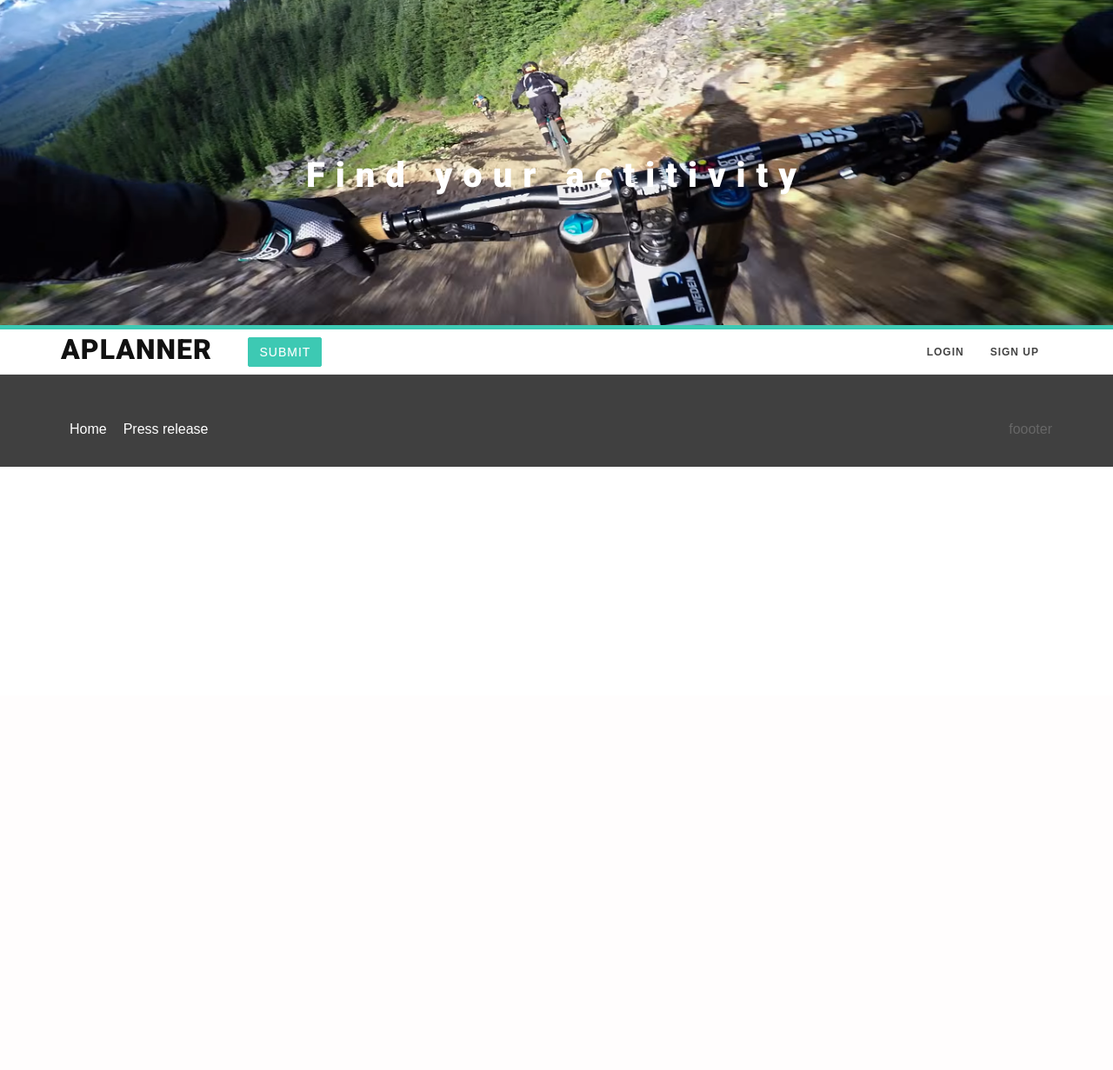
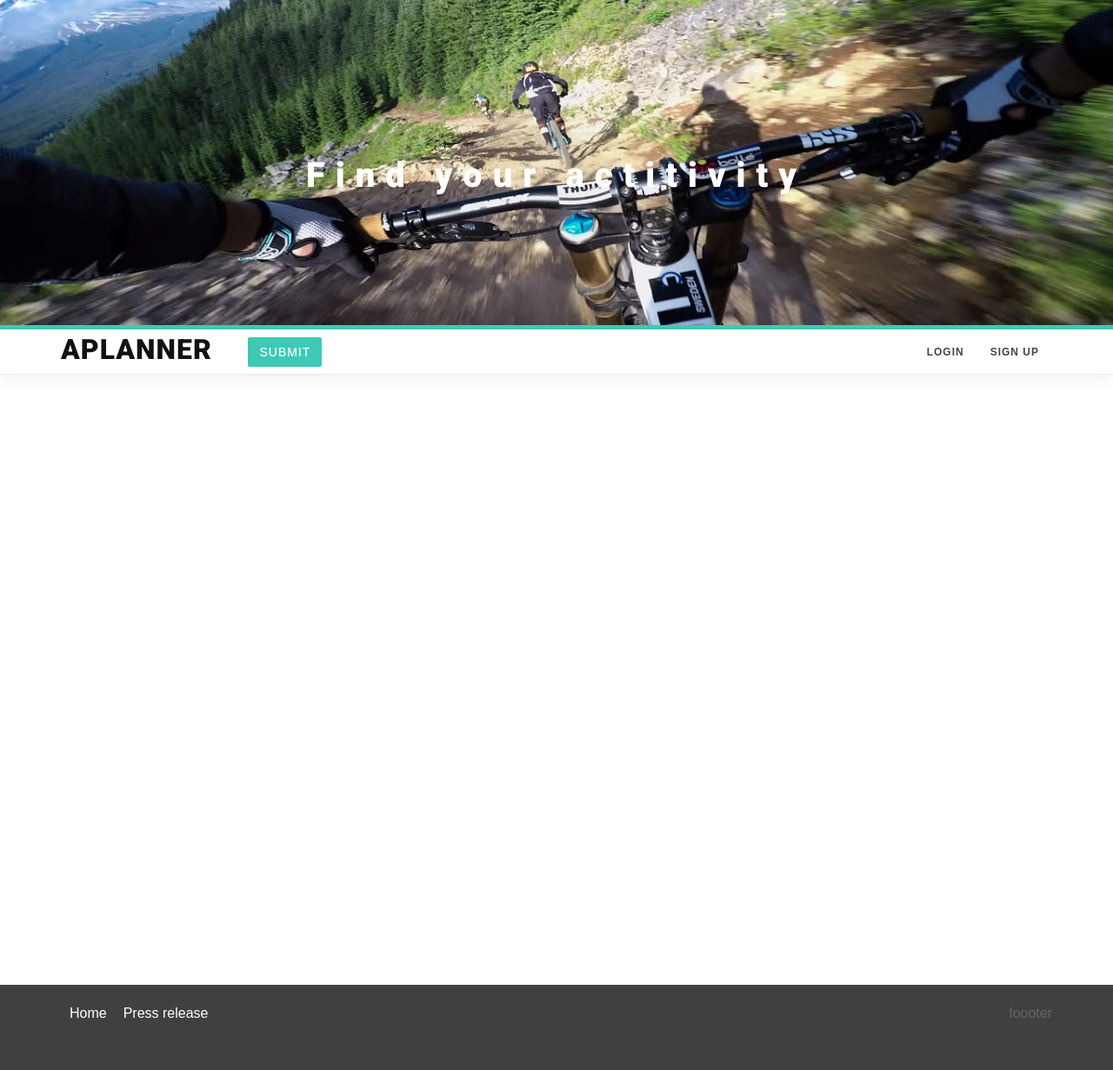
Before and after one commit to gisthere/Activities, a Django app: page / in a window 1280 px wide. Shown: the whole page at 87% size. Before the commit the page ends 537 px from the top, so only its background shows below. Run offline with Django 3.2, Linux system fonts and the light colour scheme; data that the repository does not hold is empty; some libraries are stand-ins or nearby versions; some web fonts are replaced.

Commit message:
Add sticky footer

```diff
--- a/Activities/static/css/style.css
+++ b/Activities/static/css/style.css
@@ -892,14 +892,17 @@ form.search-form input:focus {
 /* ===========================
 --- Footer
 ============================ */
-
 footer {
     background-color: #404040;
 }
 
+footer, .page-wrap:after {
+  height: 98px;
+}
+
 footer {
     text-align: center;
-    padding: 50px 0 30px;
+    padding: 20px 0 20px ;
 
 }
 
@@ -912,9 +915,18 @@ footer a.totop {
     color: #fff;
     margin-bottom: 30px;
 }
-
 footer a.totop:focus {
     outline: 0;
+}
+
+.page-wrap {
+  min-height: 100%;
+  /* equal to footer height */
+  margin-bottom: -98px;
+}
+.page-wrap:after {
+  content: "";
+  display: block;
 }
 
 /* menu */
--- a/Activities/templates/base.html
+++ b/Activities/templates/base.html
@@ -62,10 +62,10 @@
 <!-- /Navigation -->
 
 
-
-{% block content %}
-{% endblock %}
-
+<div class="page-wrap">
+    {% block content %}
+    {% endblock %}
+</div>
 
 <footer>
     <div class="container">
@@ -96,6 +96,9 @@
 <script src="{% static "js/custom.js" %}"></script>
 <script src="{% static "js/css3-animate-it.js" %}"></script>
 
+<!-- custom page scripts. widgets and etc -->
+{% block scripts %}
+{% endblock %}
+
 </body>
-
 </html>
```
